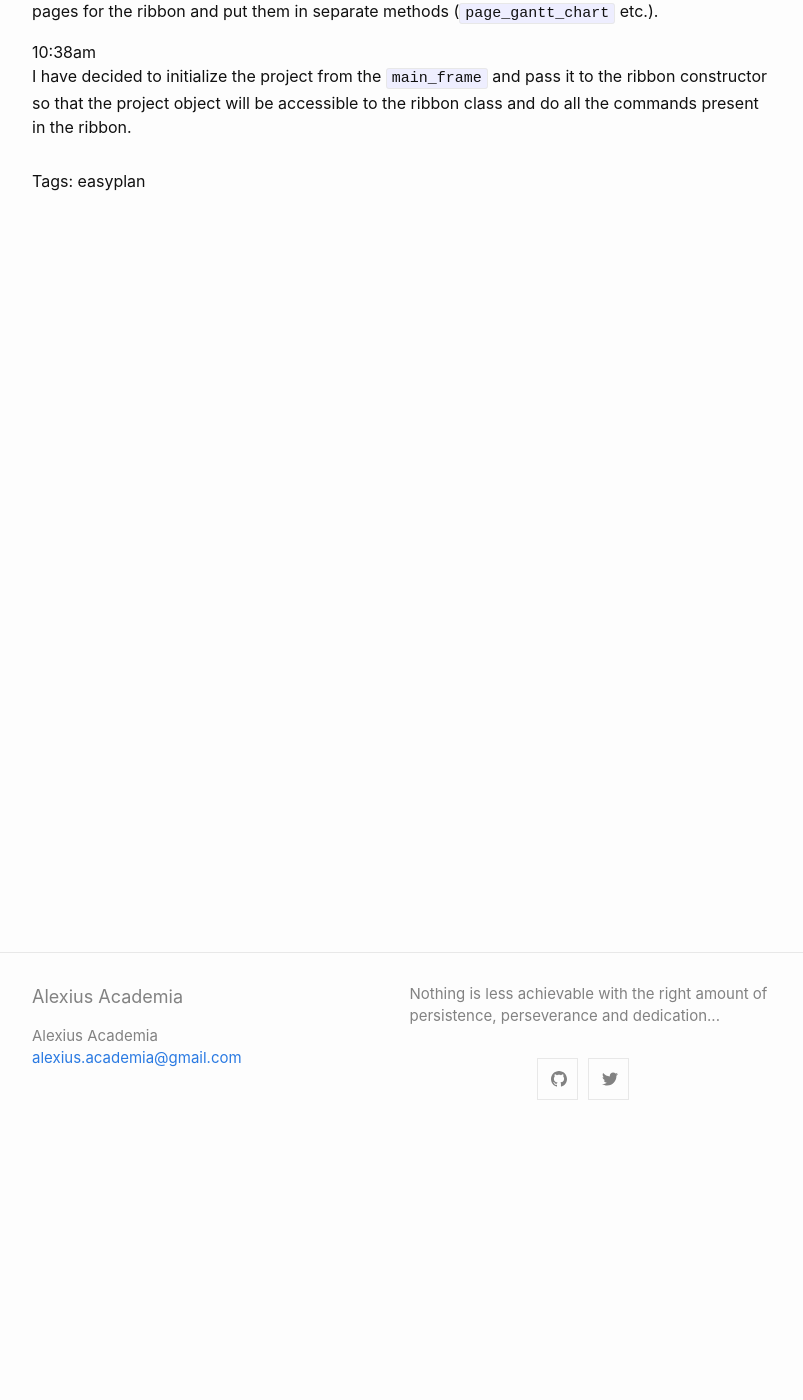
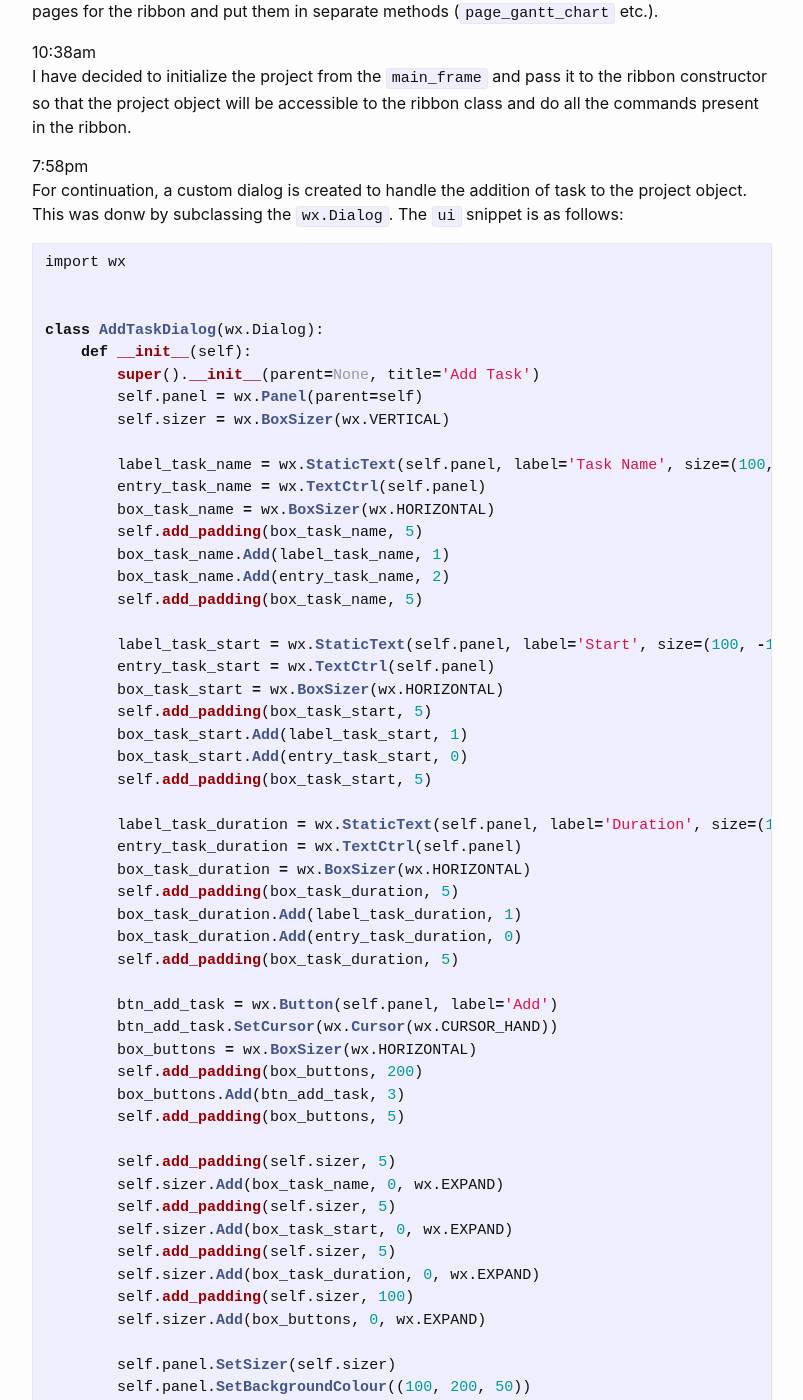
Before and after one commit to alexiusacademia/alexiusacademia.github.io, a Jekyll site: the page built from _posts/2019-06-09-easyplan-day4.md, in a window 1280 px wide and 1400 px high, scrolled down 270 px. Shown: the whole window, without its empty margins (238-1041 px from the left). Built offline with Jekyll 4.4.1, drawn with Linux system fonts in a browser that asks for light colours; comment, search, counter and statistics services are not loaded; some of the changed text lies outside the part shown.

Commit message:
AddTaskDialog snippet.

````diff
--- a/_posts/2019-06-09-easyplan-day4.md
+++ b/_posts/2019-06-09-easyplan-day4.md
@@ -11,3 +11,63 @@ First thing, is the refactoring the code for the ribbon. What I did is separated
 
 10:38am
 I have decided to initialize the project from the ```main_frame``` and pass it to the ribbon constructor so that the project object will be accessible to the ribbon class and do all the commands present in the ribbon.
+
+7:58pm
+For continuation, a custom dialog is created to handle the addition of task to the project object. This was donw by subclassing the ```wx.Dialog```. The ```ui``` snippet is as follows:
+
+```python
+import wx
+
+
+class AddTaskDialog(wx.Dialog):
+    def __init__(self):
+        super().__init__(parent=None, title='Add Task')
+        self.panel = wx.Panel(parent=self)
+        self.sizer = wx.BoxSizer(wx.VERTICAL)
+
+        label_task_name = wx.StaticText(self.panel, label='Task Name', size=(100, -1))
+        entry_task_name = wx.TextCtrl(self.panel)
+        box_task_name = wx.BoxSizer(wx.HORIZONTAL)
+        self.add_padding(box_task_name, 5)
+        box_task_name.Add(label_task_name, 1)
+        box_task_name.Add(entry_task_name, 2)
+        self.add_padding(box_task_name, 5)
+
+        label_task_start = wx.StaticText(self.panel, label='Start', size=(100, -1))
+        entry_task_start = wx.TextCtrl(self.panel)
+        box_task_start = wx.BoxSizer(wx.HORIZONTAL)
+        self.add_padding(box_task_start, 5)
+        box_task_start.Add(label_task_start, 1)
+        box_task_start.Add(entry_task_start, 0)
+        self.add_padding(box_task_start, 5)
+
+        label_task_duration = wx.StaticText(self.panel, label='Duration', size=(100, -1))
+        entry_task_duration = wx.TextCtrl(self.panel)
+        box_task_duration = wx.BoxSizer(wx.HORIZONTAL)
+        self.add_padding(box_task_duration, 5)
+        box_task_duration.Add(label_task_duration, 1)
+        box_task_duration.Add(entry_task_duration, 0)
+        self.add_padding(box_task_duration, 5)
+
+        btn_add_task = wx.Button(self.panel, label='Add')
+        btn_add_task.SetCursor(wx.Cursor(wx.CURSOR_HAND))
+        box_buttons = wx.BoxSizer(wx.HORIZONTAL)
+        self.add_padding(box_buttons, 200)
+        box_buttons.Add(btn_add_task, 3)
+        self.add_padding(box_buttons, 5)
+
+        self.add_padding(self.sizer, 5)
+        self.sizer.Add(box_task_name, 0, wx.EXPAND)
+        self.add_padding(self.sizer, 5)
+        self.sizer.Add(box_task_start, 0, wx.EXPAND)
+        self.add_padding(self.sizer, 5)
+        self.sizer.Add(box_task_duration, 0, wx.EXPAND)
+        self.add_padding(self.sizer, 100)
+        self.sizer.Add(box_buttons, 0, wx.EXPAND)
+
+        self.panel.SetSizer(self.sizer)
+        self.panel.SetBackgroundColour((100, 200, 50))
+
+    def add_padding(self, sizer, size):
+        sizer.AddSpacer(size)
+```
````
